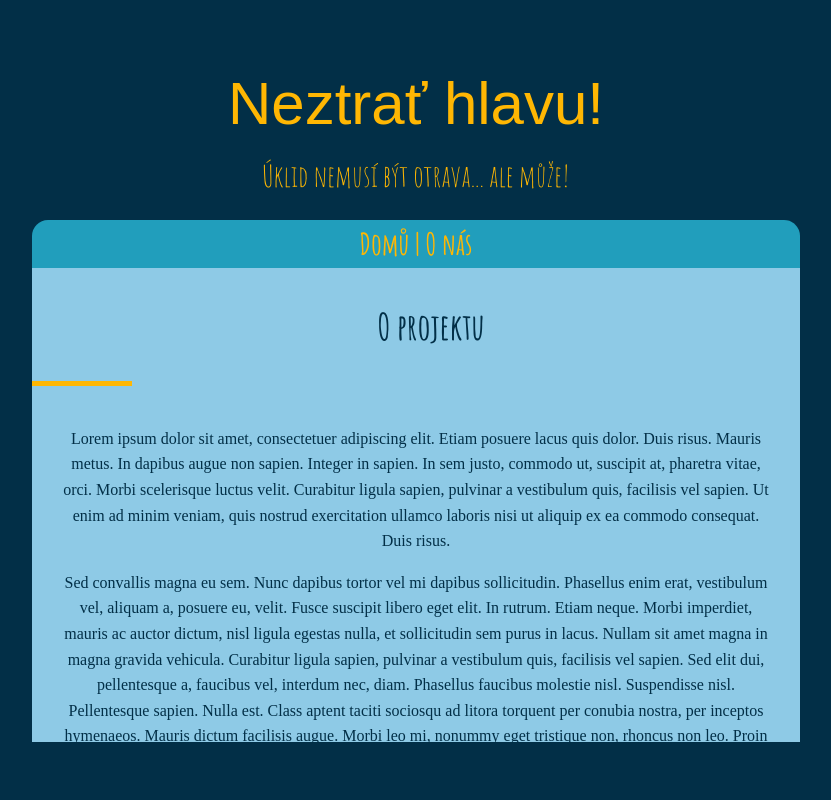
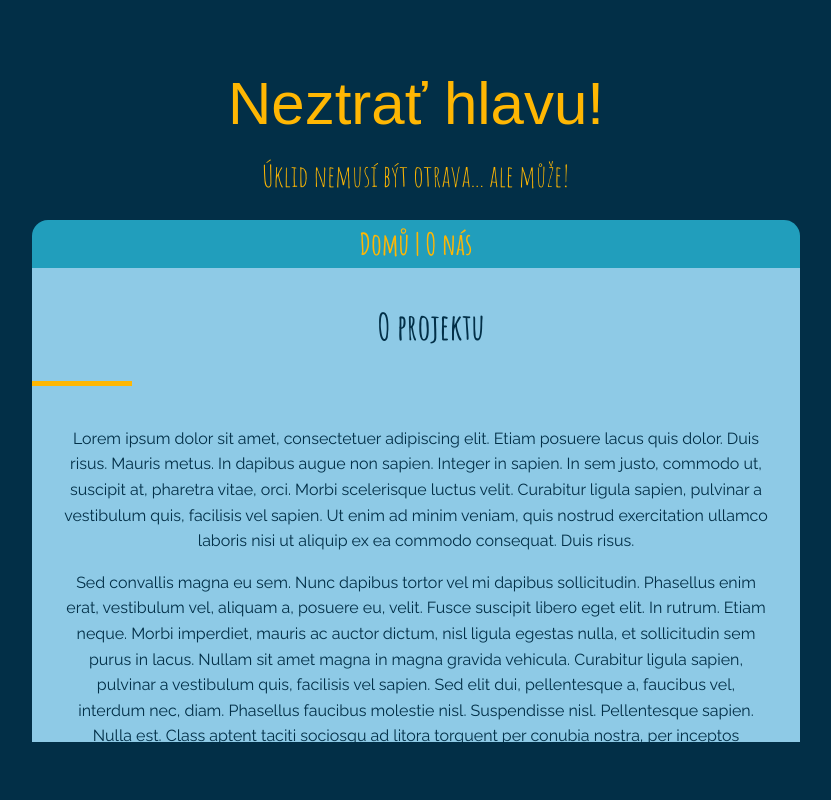
Before and after one commit to ciiryah/about-app, a React app: page / in a window 1280 px wide. Shown: the top 800 px of the page, without its empty margins (224-1055 px from the left). Built offline with nearby package versions, Linux system fonts and the light colour scheme; a web font is replaced by a local one.

Commit message:
Added profile image, global font changed

```diff
--- a/src/index.html
+++ b/src/index.html
@@ -6,7 +6,7 @@
     <link rel="preconnect" href="https://fonts.googleapis.com">
     <link rel="preconnect" href="https://fonts.gstatic.com" crossorigin>
     <link href="https://fonts.googleapis.com/css2?family=Amatic+SC:wght@400;700&family=Barrio&family=Bungee+Shade&family=Patrick+Hand+SC&family=Purple+Purse&family=Yeseva+One&display=swap" rel="stylesheet">
-
+    <link href="https://fonts.googleapis.com/css2?family=Raleway&display=swap" rel="stylesheet">
     <title>React webová aplikace</title>
   </head>
   <body>
--- a/src/style.css
+++ b/src/style.css
@@ -12,7 +12,7 @@
 body {
   margin: 0;
   padding: 0;
-  font-family: 'Merriweather', serif;
+  font-family: 'Raleway', serif;
   font-size: 16px;
   line-height: 1.6;
   width: 100%;
```
Also changed, not shown: src/pages/AboutPage/img/susanne.jpg (added).
